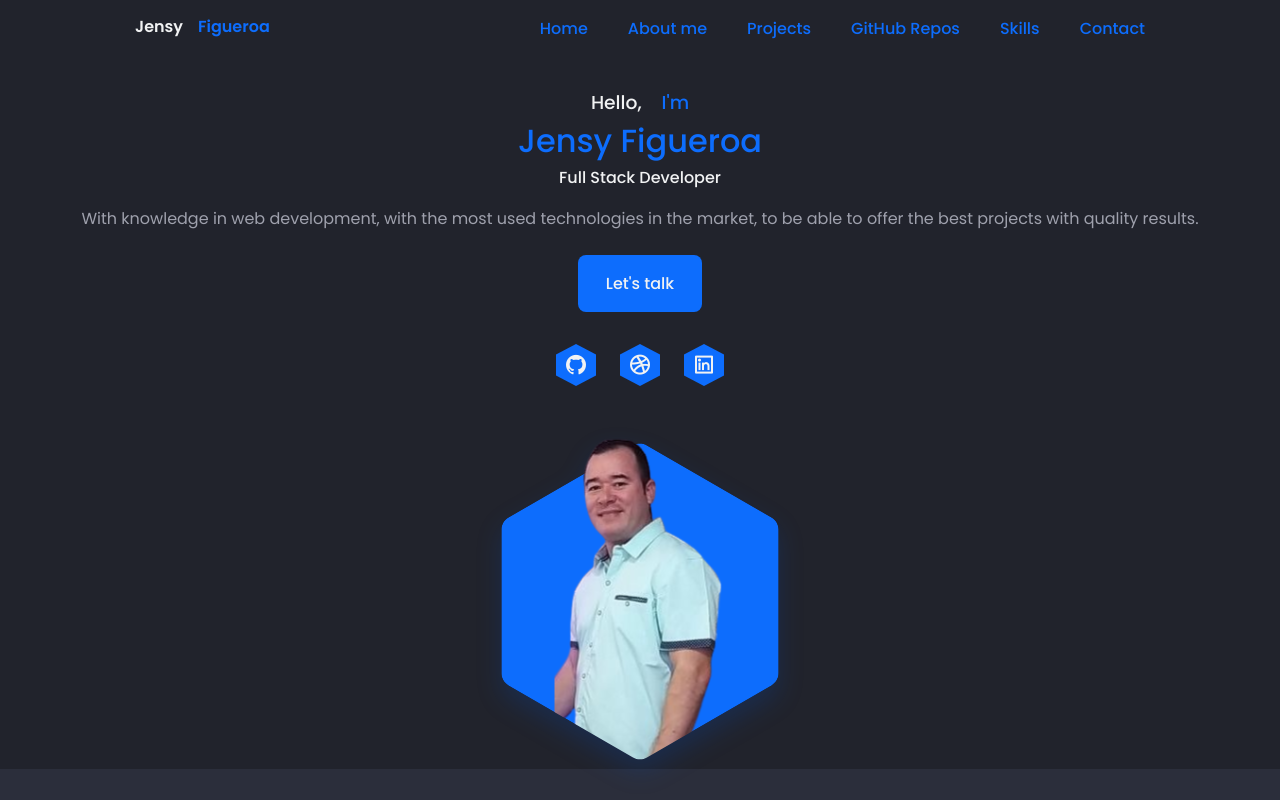
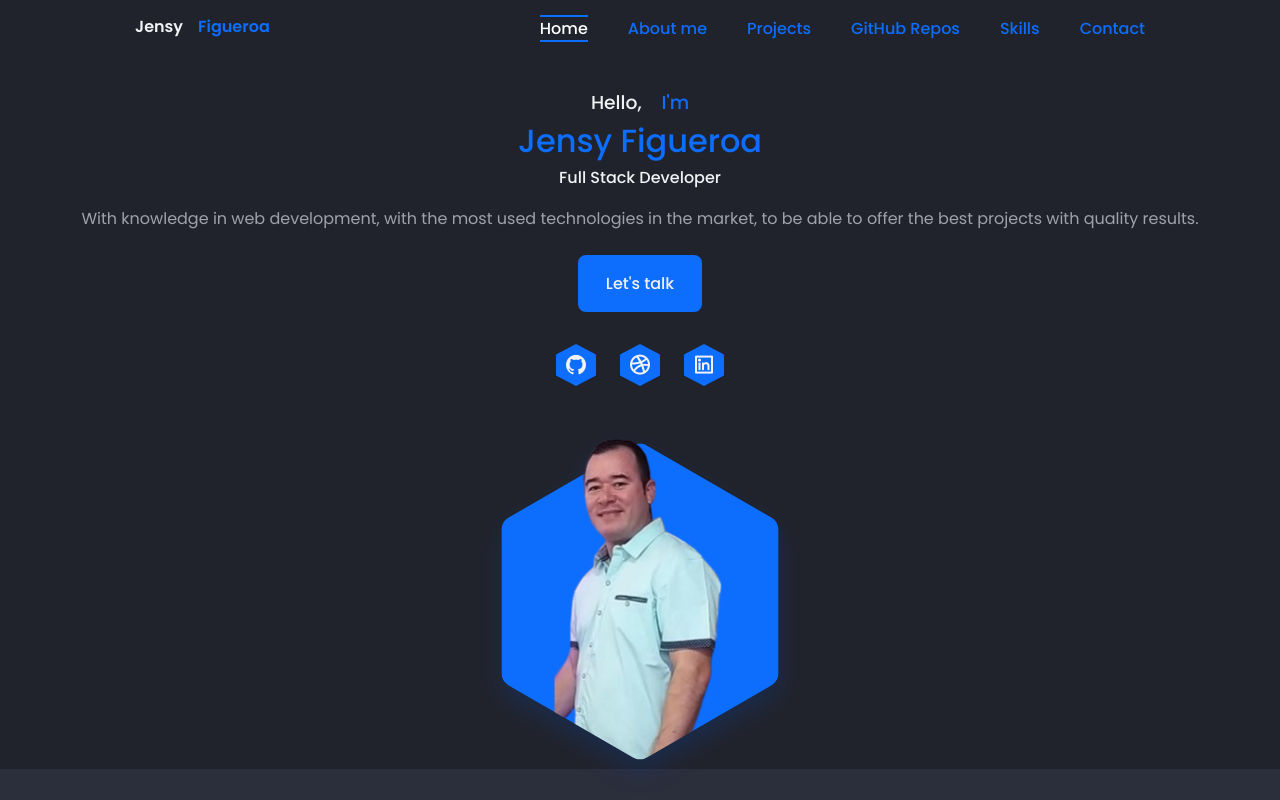
Before and after one commit to JensyFigueroa/portfolio, a React (Vite) app: page / in a window 1280 px wide. In both pictures the pointer is over the link "Home". Shown: the top 800 px of the page. Built offline with nearby package versions, Linux system fonts and the light colour scheme.

Commit message:
Se agregar style a los link:hover del Nav

```diff
--- a/src/components/navbar/Navbar.module.css
+++ b/src/components/navbar/Navbar.module.css
@@ -27,15 +27,17 @@
 }
 
 .link:hover {
-    color: var(--first-color);
+    border-top: 2px solid hsl(216, 98%, 52%);
+    border-bottom: 2px solid hsl(216, 98%, 52%);
+    /* border-bottom: 2px solid rgb(0, 238, 255); */
+    color: hsl(0, 0%, 100%);
 }
 
 .active {
     border-top: 2px solid hsl(216, 98%, 52%);
     border-bottom: 2px solid hsl(216, 98%, 52%);
     /* border-bottom: 2px solid rgb(0, 238, 255); */
-    color: hsl(0, 0%, 100%);;
-
+    color: hsl(0, 0%, 100%);
 }
 
 /* ###############  navIcon ##########################*/
```
